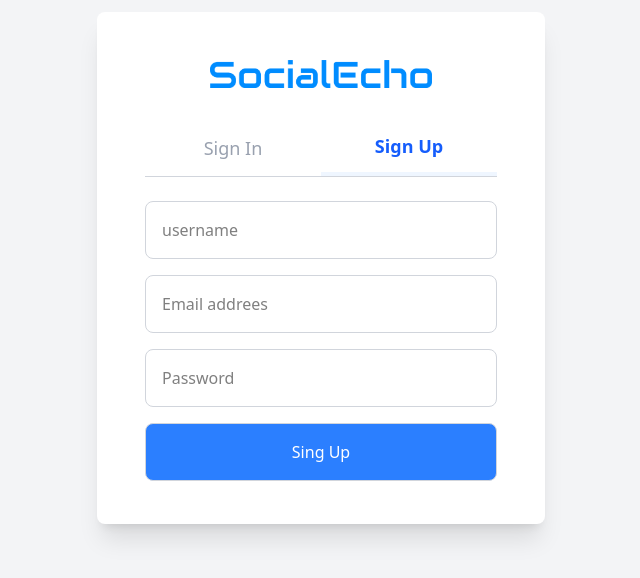
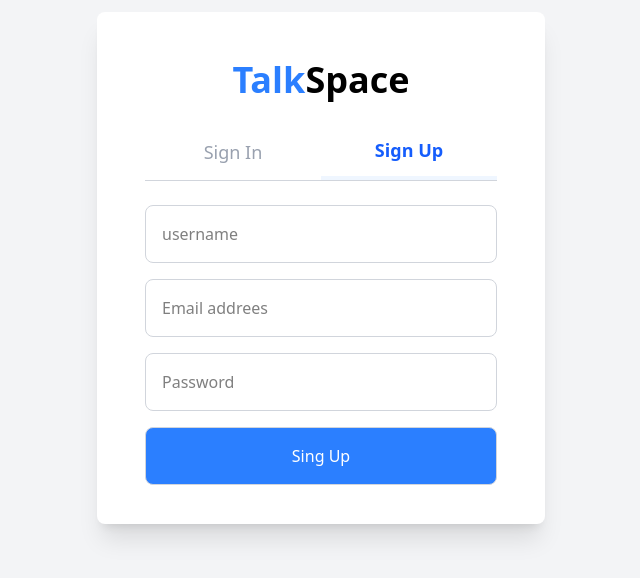
Before and after one commit to Aryan-Mendapara/TalkSpace, a React (Vite) app: page /signup in a window 1280 px wide. Shown: the part 132-710 px from the top of the page, without its empty margins (319-959 px from the left). Built offline with nearby package versions, Linux system fonts and the light colour scheme.

Commit message:
first commit

```diff
--- a/src/Component/Admin/AdminLogin.jsx
+++ b/src/Component/Admin/AdminLogin.jsx
@@ -1,19 +1,18 @@
 import React, { useState } from 'react'
-import Logo from "../../assets/img/SocialEcho.jpg"
 import { useNavigate } from 'react-router-dom'
 import { FaArrowLeft } from "react-icons/fa";
 import { useDispatch } from 'react-redux';
 
 function AdminLogin() {
-  const [usernameInput , setUsernameInut] = useState("");
-  const [passwordInput , setPasswordInput] = useState("");
+  const [usernameInput, setUsernameInut] = useState("");
+  const [passwordInput, setPasswordInput] = useState("");
   const [error, setError] = useState("");
   const [success, setSuccess] = useState("");
 
   const dispatch = useDispatch();
   const navigate = useNavigate();
 
-  const handleSbmit = async(event) => {
+  const handleSbmit = async (event) => {
     event.preventDefault();
     setError("");
     setSuccess("");
@@ -33,18 +32,19 @@
           onClick={() => navigate(-1)}
           className='absolute top-4 left-4 text-gray-500 hover:text-black transition duration-300 cursor-pointer'
         >
-            <FaArrowLeft size= {20}/>
+          <FaArrowLeft size={20} />
         </button>
 
         {/* Logo*/}
-          <div className='flex justify-center mb-2'>
-            <img src={Logo} className='h-7' />
-          </div>
+        <h1 className="text-4xl font-bold mb-6">
+          <span className="text-blue-500">Talk</span>
+          <span className="text-black">Space</span>
+        </h1>
 
         <p className='text-center text-gray-500 font-bold'>Sign in as Admin</p>
 
         {/* From Container */}
-          <form  onSubmit={handleSbmit} className='mt-6'>
+        <form onSubmit={handleSbmit} className='mt-6'>
           <input
             type='text'
             placeholder='Username'
--- a/src/Component/Header/Header.jsx
+++ b/src/Component/Header/Header.jsx
@@ -1,5 +1,4 @@
 import React, { useEffect, useState } from 'react'
-import Logo from "../../assets/img/SocialEcho.jpg"
 import { FaUserCircle } from 'react-icons/fa';
 import { useNavigate } from 'react-router-dom';
 import { FiLogOut } from 'react-icons/fi';
--- a/src/Component/LeftSidePages/SavePage.jsx
+++ b/src/Component/LeftSidePages/SavePage.jsx
@@ -2,16 +2,30 @@
 import { FaBookmark } from "react-icons/fa";
 
 const SavePage = () => {
-  const [savePosts, setSevePost] = useState([]);
+  const [savePosts, setSavePost] = useState([]);
 
   const handleUnsave = async (postId) => {
-
+    try {
+      const token = localStorage.getItem("token");
+      const res = await fetch(`http://localhost:7000/posts/unsave/${postId}`, {
+        method: "POST",
+        headers: {
+          Authorization: `Bearer ${token}`,
+          "Content-Type": "application/json",
+        },
+      });
+      if (res.ok) {
+        //Remove from UI instantly
+        setSavePost((prev) => prev.filter((post) => post._id !== postId));
       }
+    } catch (err) {
+      console.error("Unsave failed: ", err);
+    }
+  };
 
   return (
-    <>
-      <div>
-        <main className="flex justify-center ">
+    <div className="flex justify-center">
+      <main>
         <div className="text-center ">
           <h2 className="text-2xl font-bold text-gray-900 border-b pb-2">
             Your Saved Posts
@@ -43,13 +57,18 @@
                 >
                   <FaBookmark className="text-xl" />
                 </button>
+
+                {/* User Info */}
+                <div className="flex items-center gap-3 mb-3">
+                  <div className="bg-gray-300 w-10 h-10 rounded-full"></div>
+                  <div></div>
+                </div>
               </div>
             })
           )}
         </div>
       </main>
     </div>
-    </>
   )
 }
 
--- a/src/Component/Pages/SignUp.jsx
+++ b/src/Component/Pages/SignUp.jsx
@@ -1,5 +1,4 @@
 import React, { useState } from 'react'
-import Logo from "../../assets/img/SocialEcho.jpg"
 import { useNavigate } from 'react-router-dom';
 import { useDispatch } from 'react-redux';
 import { signUp } from '../../slice/authSlice';
@@ -43,9 +42,11 @@
     return (
         <div className='flex justify-center items-center w-screen h-screen bg-gray-100'>
             <div className='relative bg-white p-12 rounded-lg shadow-xl w-[28rem] h-[32rem] text-center'>
-                <div className='flex justify-center mb-8'>
-                    <img src={Logo} className='h-7' />
-                </div>
+                {/* Logo */}
+                <h1 className="text-4xl font-bold mb-6">
+                    <span className="text-blue-500">Talk</span>
+                    <span className="text-black">Space</span>
+                </h1>
 
                 {/* Toggle Button */}
                 <div className="flex border-b border-gray-300 mb-6">
@@ -85,7 +86,7 @@
                             required
                             className='w-full p-4 mb-4 border border-gray-300 rounded-lg focus:border-blue-600 focus:ring focus:ring-blue-200'
                         />
-                        <button className='w-full p-4 mb-6 bg-blue-500 text-white border border-gray-300 rounded-lg'
+                        <button className='w-full p-4 mb-4 bg-blue-500 text-white border border-gray-300 rounded-lg'
                             type='submit'>
                             Sing Up
                         </button>
```
Also changed, not shown: src/Component/Pages/SignIn.jsx (+1 -94 lines), src/assets/img/SocialEcho.jpg (deleted). Lines whose indentation alone changed are shown as unchanged.
